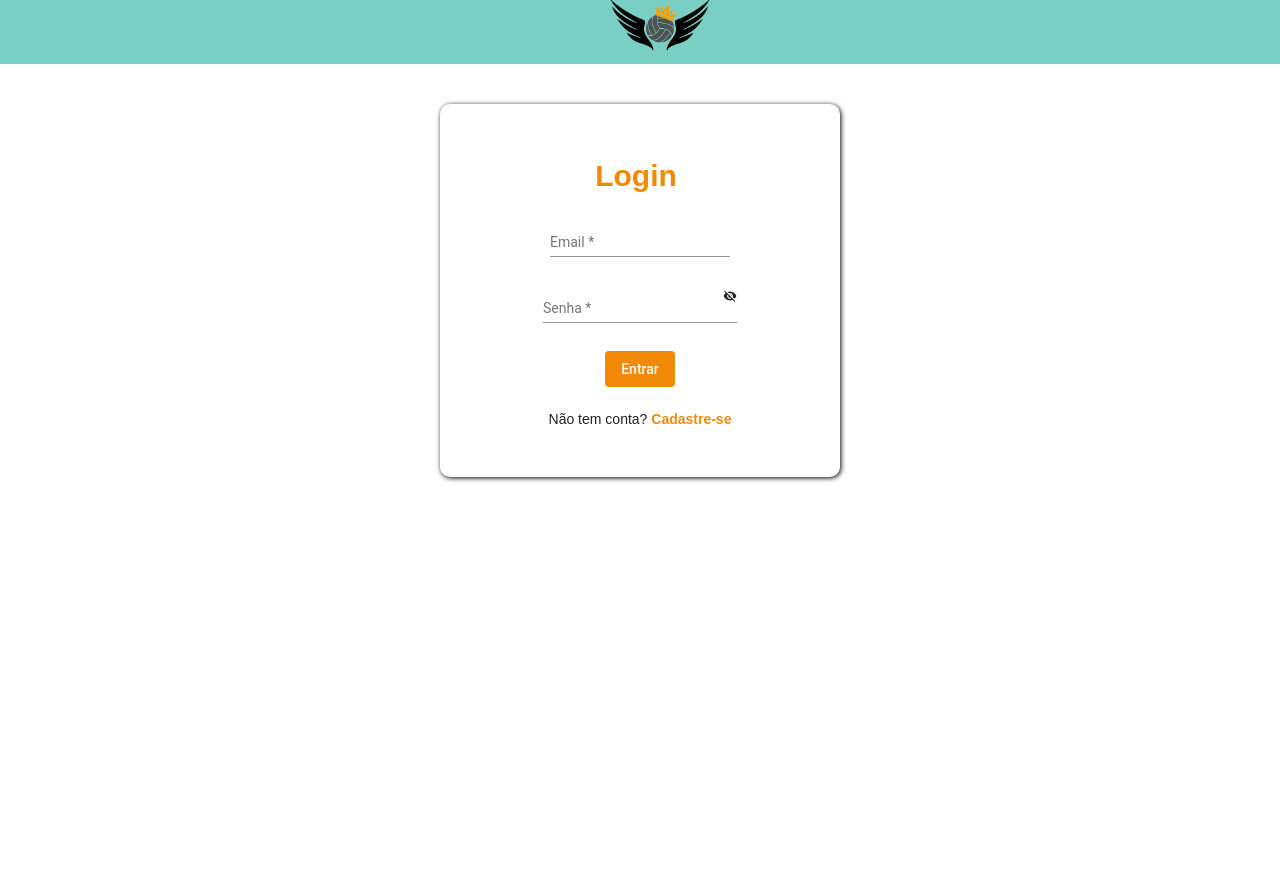
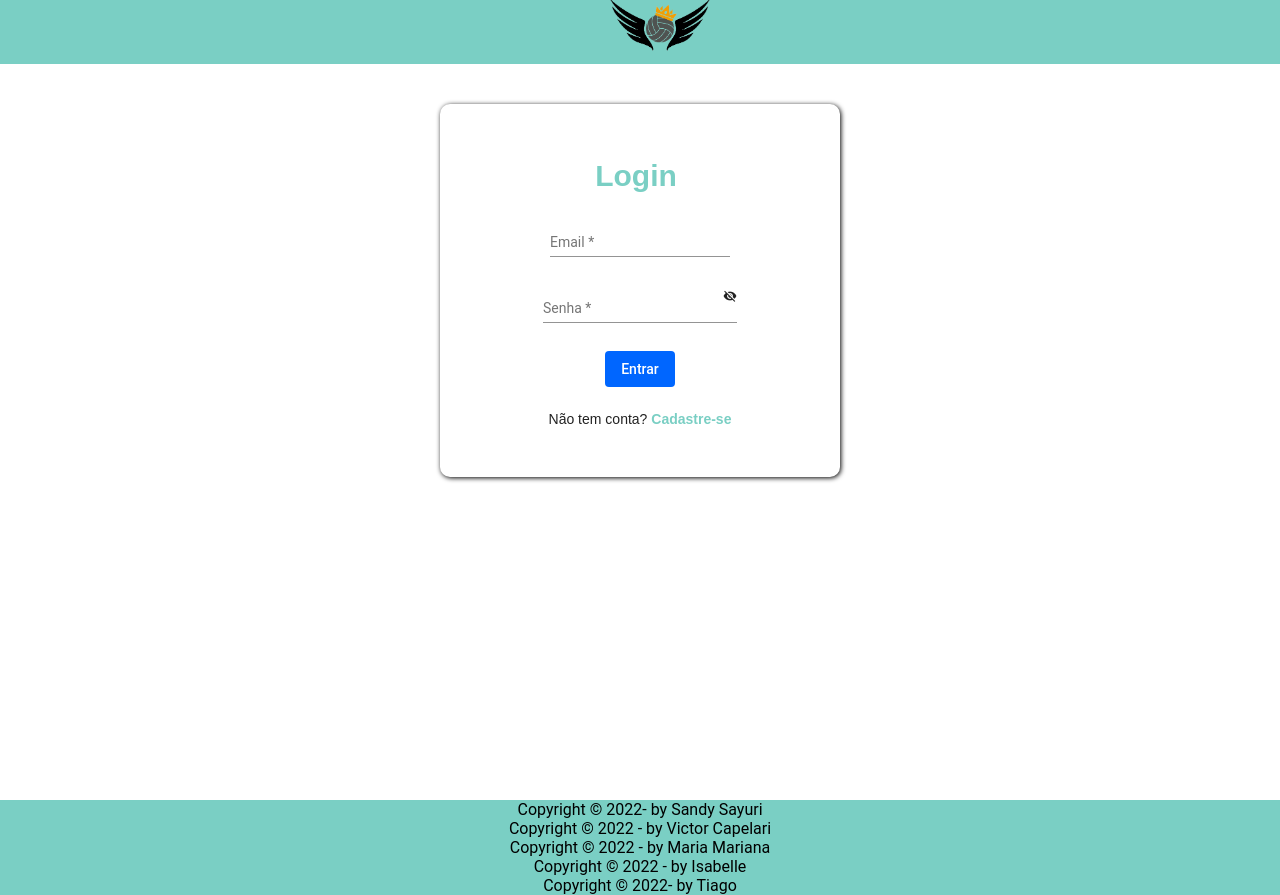
Before and after one commit to Sandy-Sayuri/trabalho_de_comclusao_de_curso, an Angular app in the folder front-1/: page /login in a window 1280 px wide. Before the commit the page ends 800 px from the top, so only its background shows below. Built offline with nearby package versions, Linux system fonts and the light colour scheme.

Commit message:
subindo algumas alterações

```diff
--- a/front-1/src/app/app.component.css
+++ b/front-1/src/app/app.component.css
@@ -2,3 +2,7 @@
     width: 100%;
     height: 100%;
 }
+.roter{
+    overflow: hidden;
+    overflow-x: hidden;
+}
--- a/front-1/src/app/app.component.html
+++ b/front-1/src/app/app.component.html
@@ -1 +1,6 @@
-<router-outlet></router-outlet>
+<body>
+<router-outlet class="roter"></router-outlet>
+</body>
+<footer>
+    <app-footer></app-footer>
+</footer>
--- a/front-1/src/app/view/login/login.component.css
+++ b/front-1/src/app/view/login/login.component.css
@@ -22,7 +22,7 @@
 
 }
 .title{
-    color:#F28907;
+    color:#7acfc4;;
     margin-left: auto;
     margin-right: auto;
     width: 10em
@@ -36,10 +36,10 @@
     width: 100%;
 }
 .btn-success{
-    background-color:#F28907 ;
+    background-color:#0066ff
 }
 a{
-    color: #F28907;
+    color:#7acfc4;
     font-weight: bold;
     text-decoration: none;
 }
--- a/front-1/src/index.html
+++ b/front-1/src/index.html
@@ -8,7 +8,6 @@
   <link  class='icon'rel="icon"  href="favicon (1).icos">
   <link href="https://fonts.googleapis.com/icon?family=Material+Icons" rel="stylesheet">
 </head>
-<body>
   <app-root></app-root>
-</body>
+
 </html>
```
Also changed, not shown: front-1/src/app/view/login/login.component.html (line endings or trailing spaces).
